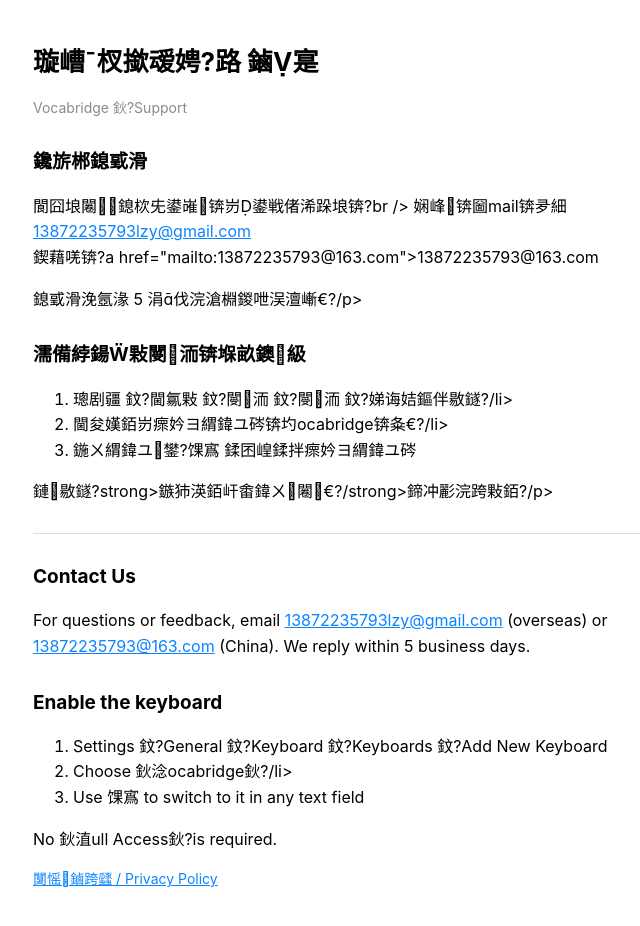
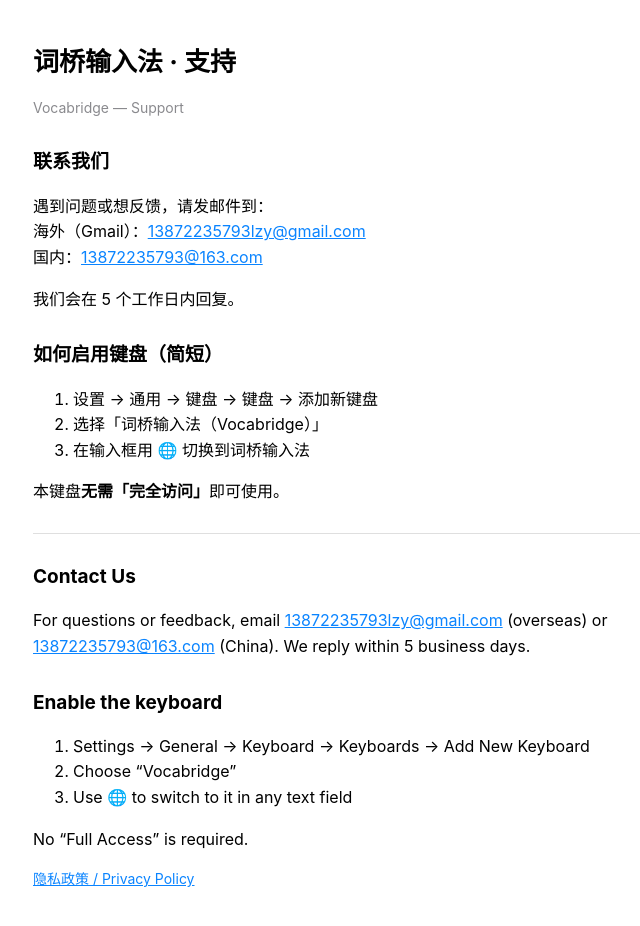
Before and after one commit to bluegfsa/kbspike-site, a plain HTML site: page support.html in a window 1280 px wide. Shown: the whole page, without its empty margins (247-887 px from the left). Drawn offline with Linux system fonts and the light colour scheme.

Commit message:
fix utf8 encoding + fill date: support.html

```diff
--- a/support.html
+++ b/support.html
@@ -3,7 +3,7 @@
 <head>
 <meta charset="utf-8" />
 <meta name="viewport" content="width=device-width, initial-scale=1" />
-<title>璇嶆ˉ杈撳叆娉曪紙Vocabridge锛?路 鏀寔 / Support</title>
+<title>词桥输入法（Vocabridge） · 支持 / Support</title>
 <style>
   :root { color-scheme: light dark; }
   body { font: 16px/1.6 -apple-system, "PingFang SC", "Segoe UI", Roboto, sans-serif; max-width: 720px; margin: 0 auto; padding: 24px; }
@@ -16,22 +16,22 @@
 </style>
 </head>
 <body>
-  <h1>璇嶆ˉ杈撳叆娉?路 鏀寔</h1>
-  <p class="muted">Vocabridge 鈥?Support</p>
+  <h1>词桥输入法 · 支持</h1>
+  <p class="muted">Vocabridge — Support</p>
 
-  <h2>鑱旂郴鎴戜滑</h2>
-  <p>閬囧埌闂鎴栨兂鍙嶉锛岃鍙戦偖浠跺埌锛?br />
-    娴峰锛圙mail锛夛細<a href="mailto:13872235793lzy@gmail.com">13872235793lzy@gmail.com</a><br />
-    鍥藉唴锛?a href="mailto:13872235793@163.com">13872235793@163.com</a></p>
-  <p>鎴戜滑浼氬湪 5 涓伐浣滄棩鍐呭洖澶嶃€?/p>
+  <h2>联系我们</h2>
+  <p>遇到问题或想反馈，请发邮件到：<br />
+    海外（Gmail）：<a href="mailto:13872235793lzy@gmail.com">13872235793lzy@gmail.com</a><br />
+    国内：<a href="mailto:13872235793@163.com">13872235793@163.com</a></p>
+  <p>我们会在 5 个工作日内回复。</p>
 
-  <h2>濡備綍鍚敤閿洏锛堢畝鐭級</h2>
+  <h2>如何启用键盘（简短）</h2>
   <ol>
-    <li>璁剧疆 鈫?閫氱敤 鈫?閿洏 鈫?閿洏 鈫?娣诲姞鏂伴敭鐩?/li>
-    <li>閫夋嫨銆岃瘝妗ヨ緭鍏ユ硶锛圴ocabridge锛夈€?/li>
-    <li>鍦ㄨ緭鍏ユ鐢?馃寪 鍒囨崲鍒拌瘝妗ヨ緭鍏ユ硶</li>
+    <li>设置 → 通用 → 键盘 → 键盘 → 添加新键盘</li>
+    <li>选择「词桥输入法（Vocabridge）」</li>
+    <li>在输入框用 🌐 切换到词桥输入法</li>
   </ol>
-  <p>鏈敭鐩?strong>鏃犻渶銆屽畬鍏ㄨ闂€?/strong>鍗冲彲浣跨敤銆?/p>
+  <p>本键盘<strong>无需「完全访问」</strong>即可使用。</p>
 
   <hr />
 
@@ -40,12 +40,12 @@
 
   <h2>Enable the keyboard</h2>
   <ol>
-    <li>Settings 鈫?General 鈫?Keyboard 鈫?Keyboards 鈫?Add New Keyboard</li>
-    <li>Choose 鈥淰ocabridge鈥?/li>
-    <li>Use 馃寪 to switch to it in any text field</li>
+    <li>Settings → General → Keyboard → Keyboards → Add New Keyboard</li>
+    <li>Choose “Vocabridge”</li>
+    <li>Use 🌐 to switch to it in any text field</li>
   </ol>
-  <p>No 鈥淔ull Access鈥?is required.</p>
+  <p>No “Full Access” is required.</p>
 
-  <p class="muted"><a href="privacy.html">闅愮鏀跨瓥 / Privacy Policy</a></p>
+  <p class="muted"><a href="privacy.html">隐私政策 / Privacy Policy</a></p>
 </body>
 </html>
```
